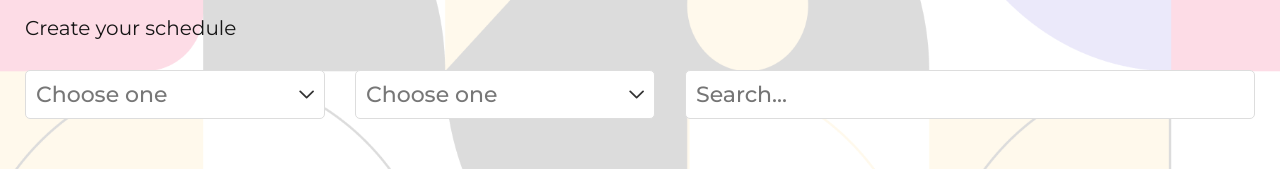
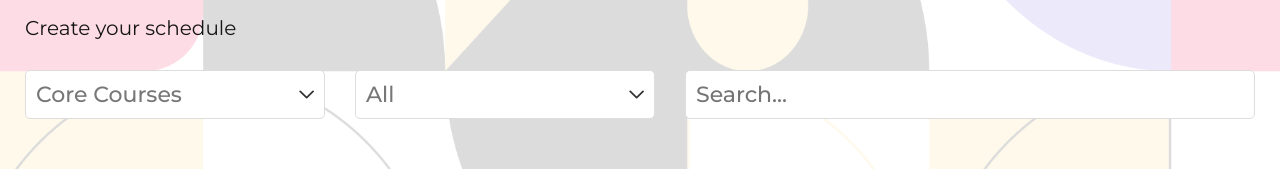
Before and after one commit to InnTime/InnTime-frontend, a React (Create React App) app: page / in a window 1280 px wide. Shown: the part 935-1104 px from the top of the page. Built offline with nearby package versions, Linux system fonts and the light colour scheme.

Commit message:
updated dropdownMenu, added dependency of course type

```diff
--- a/src/API/fakeElectiveApi.ts
+++ b/src/API/fakeElectiveApi.ts
@@ -78,5 +78,6 @@ class ElectiveInfoApi {
         ]
         return Promise.resolve(courses);
     }
+}
 
-}
+export const fakeElectiveApi = new ElectiveInfoApi();
--- a/src/Components/AddSection/AddSection.module.css
+++ b/src/Components/AddSection/AddSection.module.css
@@ -24,7 +24,7 @@
     margin-bottom: 30px;
 }
 
-.addSection__sorting {
+.addSection__filtering {
     margin-bottom: 65px;
     display: grid;
     grid-template-columns: 1fr 1fr 2fr;
--- a/src/Components/AddSection/AddSection.tsx
+++ b/src/Components/AddSection/AddSection.tsx
@@ -1,22 +1,85 @@
 import React, {useEffect, useState} from 'react';
 import cl from './AddSection.module.css';
-import MyDropdownMenu from "../UI/MyDropdownMenu/MyDropdownMenu";
+import MyDropdownMenu, {MyDropdownOptionProps} from "../UI/MyDropdownMenu/MyDropdownMenu";
 import MyButton from "../UI/MyButton/MyButton";
 import MyIcon from "../UI/MyIcon/MyIcon";
 import MyInput from "../UI/MyInput/MyInput";
 import {CoreCourseInfo, fakeCoreCourseApi} from "../../API/fakeCoreCourseApi";
 import {useFetching} from "../../hooks/useFetching";
 import MyLoader from "../UI/MyLoader/MyLoader";
+import {ElectiveInfo, fakeElectiveApi} from "../../API/fakeElectiveApi";
 
 const AddSection = () => {
 
-    const [type, setType] = useState(['Core Courses', 'Electives'])
+    const scheduleCardsTypes: MyDropdownOptionProps[] = [
+        {
+            name: "Core Courses",
+            value: "core"
+        },
+        {
+            name: "Electives",
+            value: "elective"
+        },
+    ];
+
+    const coreCoursesByYears: MyDropdownOptionProps[] = [
+        {
+            name: "All",
+            value: "all"
+        },
+        {
+            name: "BS - 1 year",
+            value: "bs-1"
+        },
+        {
+            name: "BS - 2 year",
+            value: "bs-2"
+        },
+        {
+            name: "BS - 3 year",
+            value: "bs-3"
+        },
+        {
+            name: "BS - 4 year",
+            value: "bs-4"
+        },
+        {
+            name: "MS - 1 year",
+            value: "ms-1"
+        }
+    ]
+
+
+    const electiveType: MyDropdownOptionProps[] = [
+        {
+            name: "BS Tech",
+            value: "bs-tech"
+        },
+        {
+            name: "MS Tech",
+            value: "ms-tech"
+        },
+        {
+            name: "BS/MS hum",
+            value: "hum"
+        }
+    ]
+
+    const [selectedScheduleCardsType, setSelectedScheduleCardsType] = useState(scheduleCardsTypes[0]);
+    const [selectedCourseYear, setSelectedCourseYear] = useState(coreCoursesByYears[0]);
+    const [selectedElectiveType, setSelectedElectiveType] = useState(electiveType[0]);
 
     const [courses, setCourses] = useState<CoreCourseInfo[]>([]);
+    const [electives, setElectives] = useState<ElectiveInfo[]>([]);
 
-    const [fetchCourses, isCoursesLoading, postCourses] = useFetching(async () => {
+    const [fetchCourses, isCoursesLoading, courseError] = useFetching(async () => {
         const response = await fakeCoreCourseApi.getCourses();
-        setCourses(response)
+        setCourses(response);
+    })
+
+    const [fetchElectives, isElectivesLoading, electiveError] = useFetching(async () => {
+        const response = await fakeElectiveApi.getCourses();
+        setElectives(response);
     })
 
     useEffect(() => {
@@ -36,16 +99,31 @@ const AddSection = () => {
                         Create your schedule
                     </p>
                 </section>
-                <section className={cl.addSection__sorting}>
-                    <MyDropdownMenu contentArray={type}/>
+                <section className={cl.addSection__filtering}>
                     <MyDropdownMenu
-                        contentArray={
-                            ['Course', 'BS - 1 year', 'BS - 2 year', 'BS - 3 year', 'BS - 4 year', 'MS - 1 year']}
+                        options={scheduleCardsTypes}
+                        value={selectedScheduleCardsType}
+                        setValue={setSelectedScheduleCardsType}
                     />
+                    {selectedScheduleCardsType.value === 'core' ?
+                        <MyDropdownMenu
+                            options={coreCoursesByYears}
+                            value={selectedCourseYear}
+                            setValue={setSelectedCourseYear}
+                        />
+                        :
+                        <MyDropdownMenu
+                            options={electiveType}
+                            value={selectedElectiveType}
+                            setValue={setSelectedElectiveType}
+                        />
+                    }
                     <MyInput/>
                 </section>
                 <section className={cl.addSection__scheduleCards}>
-                    {isCoursesLoading ? <MyLoader/>
+                    {/*{selectedScheduleCardsType.value === 'core'?*/}
+                    {isCoursesLoading ?
+                        <MyLoader/>
                         : courses.map(i =>
                             <MyButton
                                 key={i.id}
@@ -57,6 +135,7 @@ const AddSection = () => {
                                 onClick={() => console.log('hello')}
                             />
                         )}
+                    {/*: <h1>gell</h1>}*/}
                 </section>
             </div>
         </div>
--- a/src/Components/UI/MyDropdownMenu/MyDropdownItem/MyDropdownItem.tsx
+++ /dev/null
@@ -1,27 +0,0 @@
-import React, {Dispatch, SetStateAction} from 'react';
-
-
-interface Props {
-    text: string,
-    isActive: boolean,
-    setIsActive: Dispatch<SetStateAction<boolean>>,
-    setIsSelected: Dispatch<SetStateAction<string>>
-}
-
-const MyDropdownItem = ({text, isActive, setIsActive, setIsSelected}: Props) => {
-
-    return (
-        <div
-            onClick={(e) => {
-                // @ts-ignore
-                setIsSelected(e.target.textContent);
-                setIsActive(!isActive);
-            }}
-            className="item"
-        >
-            {text}
-        </div>
-    );
-};
-
-export default MyDropdownItem;
--- a/src/Components/UI/MyDropdownMenu/MyDropdownMenu.tsx
+++ b/src/Components/UI/MyDropdownMenu/MyDropdownMenu.tsx
@@ -1,27 +1,31 @@
-import React, {useState} from 'react';
+import React, {Dispatch, useState} from 'react';
 import './MyDropdownMenu.css';
-import MyDropdownItem from "./MyDropdownItem/MyDropdownItem";
 import MyIcon from "../MyIcon/MyIcon";
 
+export interface MyDropdownOptionProps {
+    value: string;
+    name: string;
+    onClick?: () => void;
+}
 
-interface Props {
-    contentArray: Array<string>
+interface DropDownProps {
+    options: Array<MyDropdownOptionProps>,
+    value: MyDropdownOptionProps,
+    setValue: Dispatch<MyDropdownOptionProps>;
 }
 
 
-const MyDropdownMenu = ({contentArray}: Props) => {
+const MyDropdownMenu = ({options, value, setValue}: DropDownProps) => {
     const [isActive, setIsActive] = useState(false);
-    const [selected, setIsSelected] = useState("Choose one");
-
 
     return (
         <div className="App">
             <div className="dropdown">
                 <div
                     className="dropdown-btn"
-                    onClick={(e) => setIsActive(!isActive)}
+                    onClick={() => setIsActive(!isActive)}
                 >
-                    {selected}
+                    {value.name}
                     {isActive ? <MyIcon type="caret-up" size='small'/> : <MyIcon type="caret-down" size='small'/>}
                 </div>
 
@@ -29,9 +33,17 @@ const MyDropdownMenu = ({contentArray}: Props) => {
                     className="dropdown-content"
                     style={{display: isActive ? "block" : "none"}}
                 >
-                    {contentArray.map(i => {
-                        return <MyDropdownItem text={i} isActive={isActive} setIsSelected={setIsSelected}
-                                               setIsActive={setIsActive} key={i}/>
+                    {options.map(i => {
+                        return <div
+                            key={i.value}
+                            className="item"
+                            onClick={() => {
+                                setValue(i);
+                                setIsActive(!isActive)
+                            }}
+                        >
+                            {i.name}
+                        </div>
                     })}
                 </div>
             </div>
```
